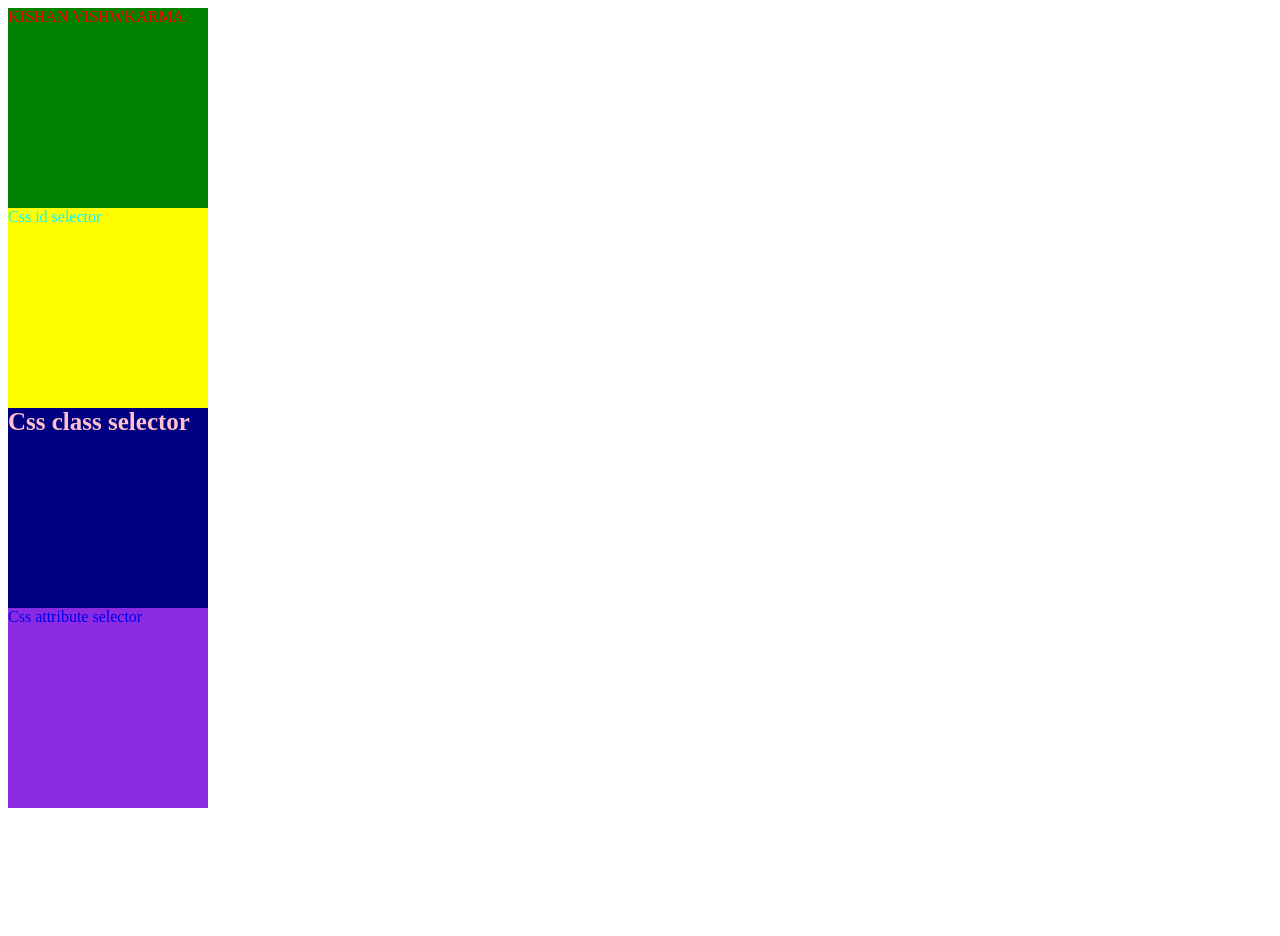
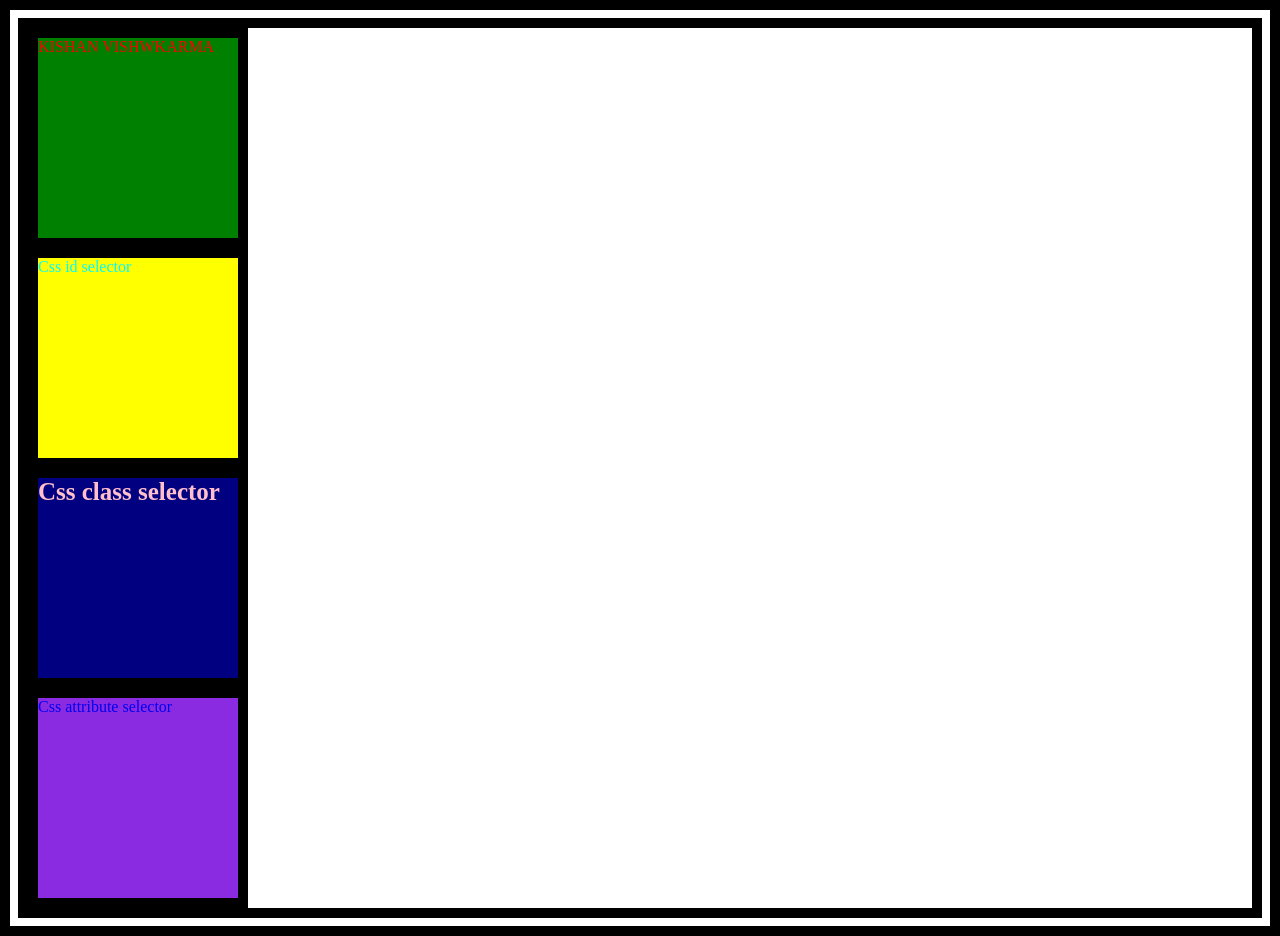
Before and after one commit to KISHAN18-HASH/2FEB2026, a plain HTML site: page index.html in a window 1280 px wide. Before the commit the page ends 816 px from the top, so only its background shows below. Drawn offline with Linux system fonts and the light colour scheme.

Commit message:
how i can use universal selector

```diff
--- a/index.html
+++ b/index.html
@@ -48,6 +48,10 @@
             text-decoration: none;
         }
 
+        /* Css universal selector */
+        *{
+            border: 10px solid #000
+        }
 
 
 
```
